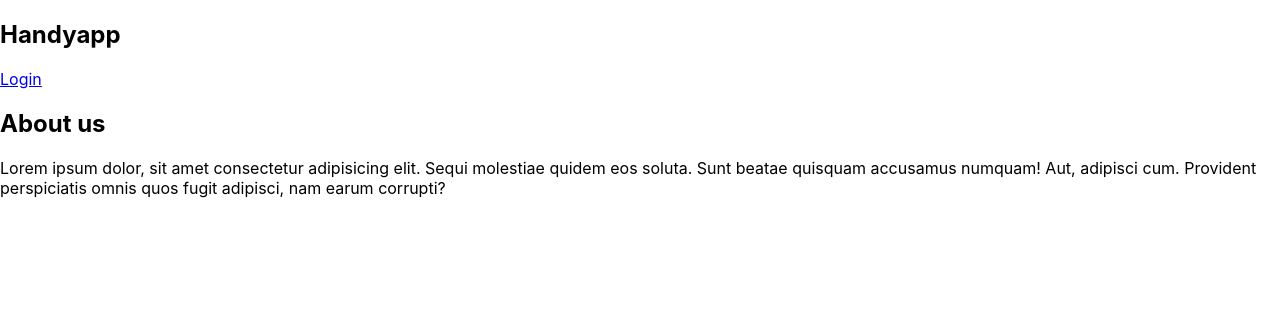
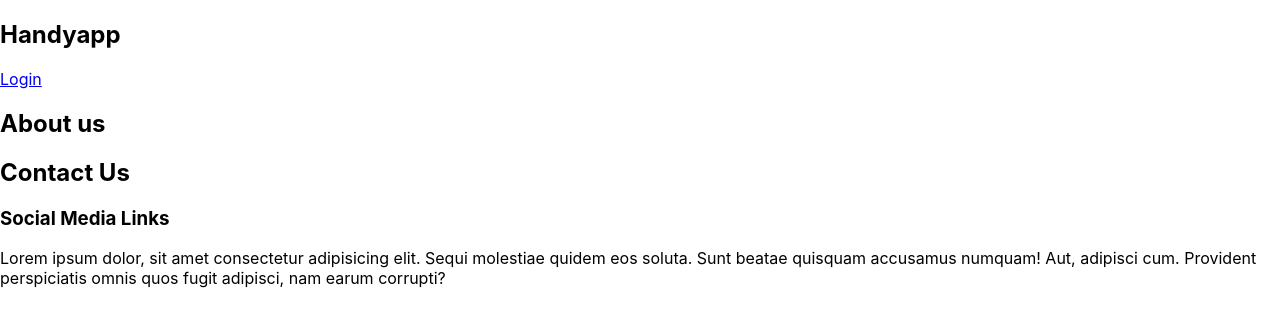
Before and after one commit to labs13-handy-app/Frontend, a React (Create React App) app in the folder handyapp/: page / in a window 1280 px wide. Shown: the top 326 px of the page. Built offline with nearby package versions, Linux system fonts and the light colour scheme; what auth0-js would draw is missing.

Commit message:
Working on Landing Page

```diff
--- a/handyapp/src/Landing.js
+++ b/handyapp/src/Landing.js
@@ -1,23 +1,26 @@
-import React, {Component} from 'react';
-import NavBar from './components/NavBar';
+import React, { Component } from "react";
+import NavBar from "./components/NavBar";
 
 class Landing extends Component {
     login = () => {
         this.props.auth.login();
     };
     render() {
-    const {isAuthenticated} = this.props.auth;
+        const { isAuthenticated } = this.props.auth;
         return (
             <div className="container">
                 <NavBar isAuthenticated={isAuthenticated} login={this.login} />
                 <div className="carousel" />
                 <div className="about-us">
                     <h2>About us</h2>
+                    <h2>Contact Us</h2>
+                    <h3>Social Media Links</h3>
                     <p>
-            Lorem ipsum dolor, sit amet consectetur adipisicing elit. Sequi
-            molestiae quidem eos soluta. Sunt beatae quisquam accusamus numquam!
-            Aut, adipisci cum. Provident perspiciatis omnis quos fugit adipisci,
-            nam earum corrupti?
+                        Lorem ipsum dolor, sit amet consectetur adipisicing
+                        elit. Sequi molestiae quidem eos soluta. Sunt beatae
+                        quisquam accusamus numquam! Aut, adipisci cum. Provident
+                        perspiciatis omnis quos fugit adipisci, nam earum
+                        corrupti?
                     </p>
                 </div>
             </div>
```
Also changed, not shown: 1 other file (tests, documents, lock files or other folders). Lines whose indentation alone changed are shown as unchanged.
